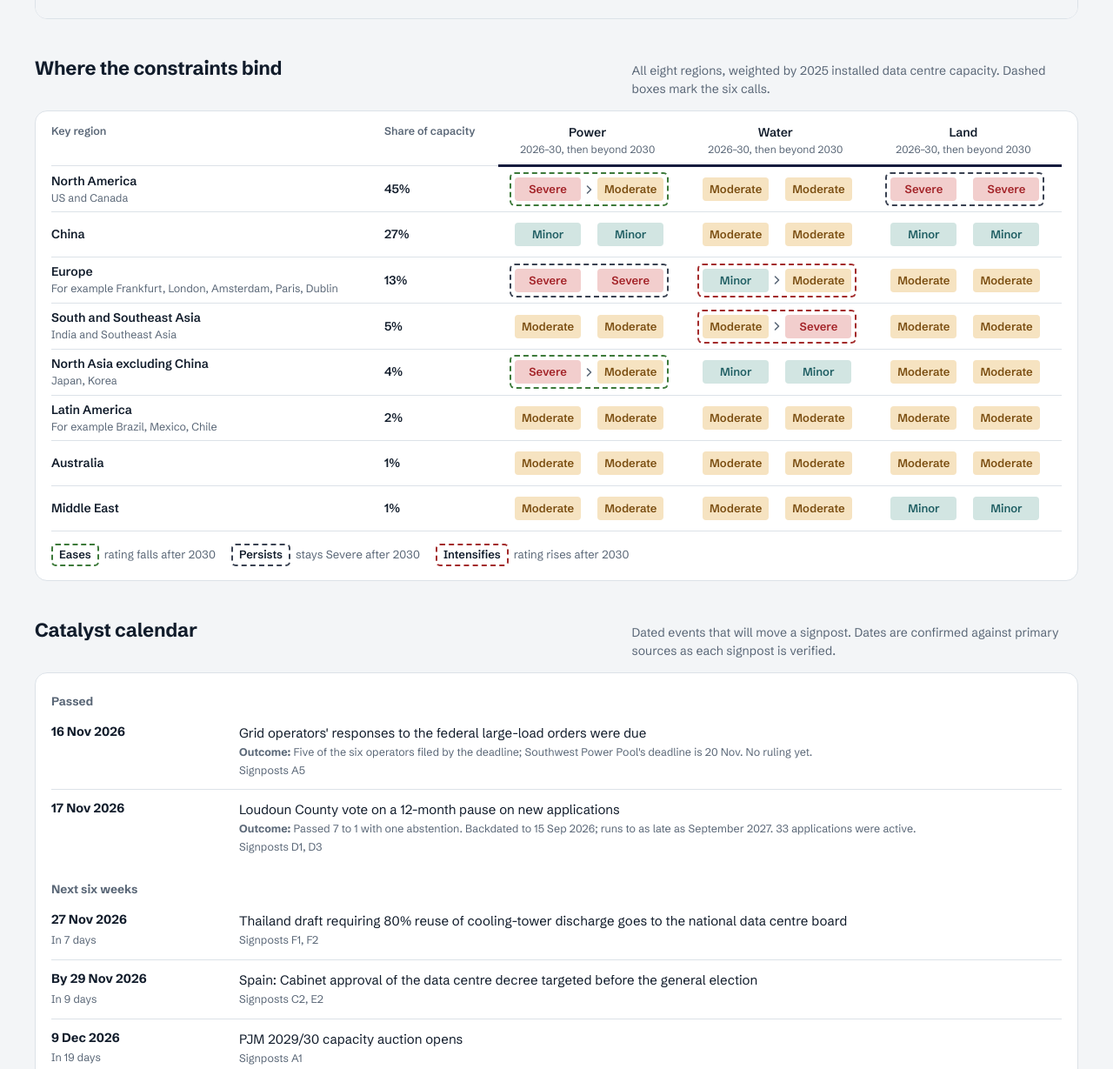
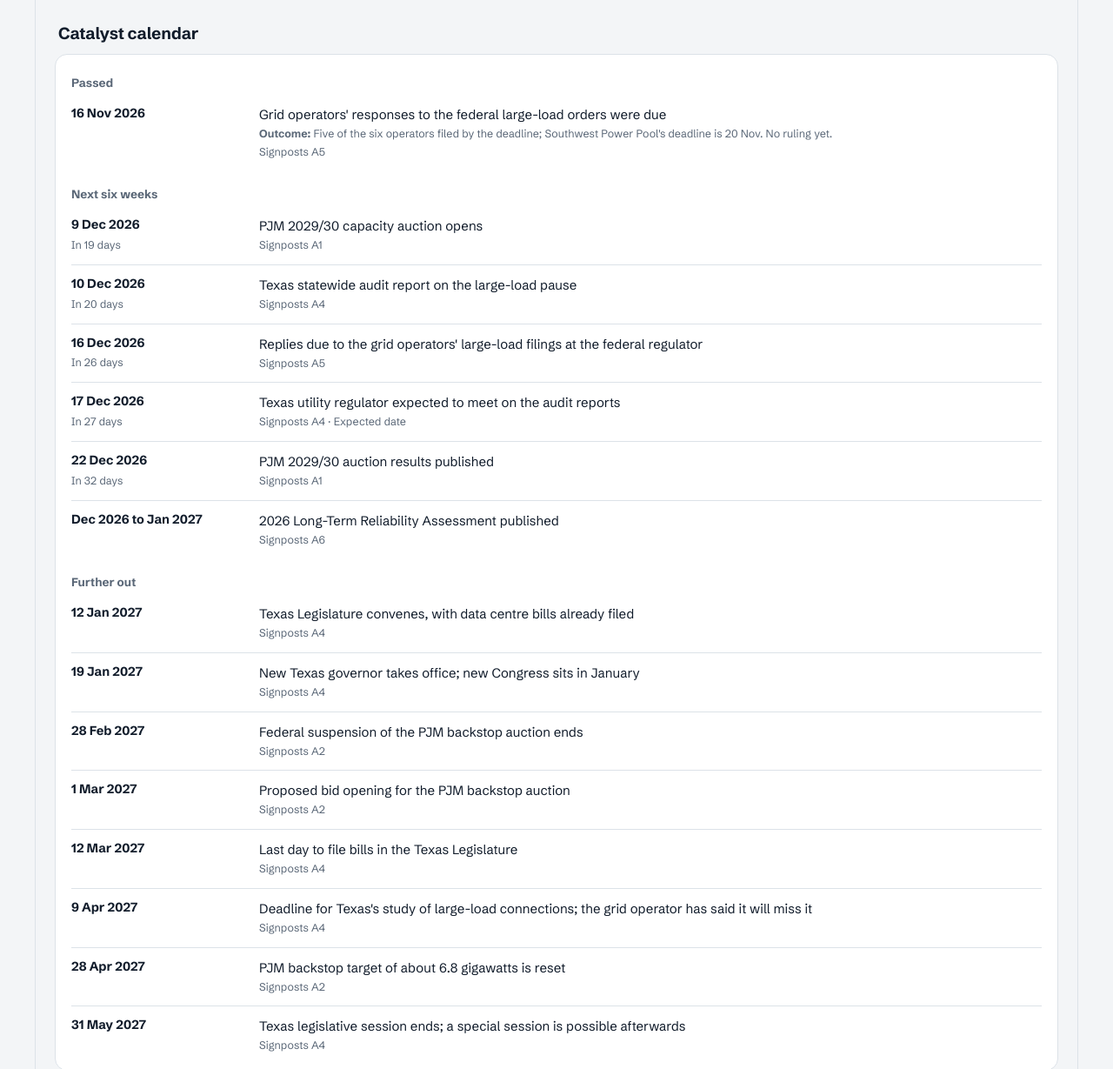
Before and after one commit to dc-signpost-tracker/dc-signpost-tracker.github.io, a plain HTML site: page index.html in a window 1280 px wide. Shown: the part 2023-3252 px from the top of the page at 87% size. Drawn offline with Linux system fonts and the light colour scheme.

Commit message:
Remove the eight-region table; give each tab its own catalyst calendar
The 'Where the constraints bind' section is removed at the owner's request.
The calendar now sits inside each tab and lists only the events tied to
that tab's signposts.

Co-Authored-By: Claude Fable 5.2 <noreply@anthropic.com>
Claude-Session: https://claude.ai/code/session_01CRLK5iwjDY7fmF5PHjUZsh

```diff
--- a/index.html
+++ b/index.html
@@ -189,7 +189,8 @@ details.more dd{margin:0;font-size:14.5px;line-height:1.45;max-width:75ch}
 .g-ref{stroke:var(--accent);stroke-width:6;stroke-linecap:round;opacity:.45}
 .g-axis{font-size:11px;fill:var(--muted);font-family:var(--font)}
 
-/* calendar */
+/* calendar: inside each tab, only that tab's signposts */
+.cal-title{margin:30px 4px 12px;font-size:19px}
 .cal{background:var(--surface);border:1px solid var(--rule);border-radius:14px;padding:6px 18px}
 .cal h3{font-size:13.5px;font-weight:700;color:var(--muted);padding:16px 0 4px}
 .ev{display:grid;grid-template-columns:104px 1fr;gap:4px 16px;padding:12px 0;border-top:1px solid var(--rule)}
@@ -237,28 +238,6 @@ footer{margin-top:40px;color:var(--muted);font-size:13px;max-width:70ch}
       <span><span class="sq"></span> no signal yet</span>
     </div>
     <div id="board"></div>
-  </section>
-
-  <section aria-labelledby="h-heat">
-    <div class="sec-head">
-      <h2 id="h-heat">Where the constraints bind</h2>
-      <p>All eight regions, weighted by 2025 installed data centre capacity. Dashed boxes mark the six calls.</p>
-    </div>
-    <div class="hm"><div class="tbl-wrap" id="heat"></div>
-      <div class="hm-key">
-        <span><i style="border-color:var(--ease)">Eases</i> rating falls after 2030</span>
-        <span><i style="border-color:var(--pers)">Persists</i> stays Severe after 2030</span>
-        <span><i style="border-color:var(--int)">Intensifies</i> rating rises after 2030</span>
-      </div>
-    </div>
-  </section>
-
-  <section aria-labelledby="h-cal">
-    <div class="sec-head">
-      <h2 id="h-cal">Catalyst calendar</h2>
-      <p>Dated events that will move a signpost. Dates are confirmed against primary sources as each signpost is verified.</p>
-    </div>
-    <div class="cal" id="cal"></div>
   </section>
 
   <section aria-labelledby="h-method">
@@ -309,14 +288,15 @@ footer{margin-top:40px;color:var(--muted);font-size:13px;max-width:70ch}
 
 <script>
 /* Data lives in data/*.json. preview.html carries the same data inline (window.__DATA__)
-   so it opens by double-click; it is generated by scripts/build_preview.py. */
+   so it opens by double-click; it is generated by scripts/build_preview.py.
+   data/heatmap.json holds the ratings for all eight regions; the page no longer shows it. */
 const el = (id) => document.getElementById(id);
 const esc = (v) => String(v ?? "").replace(/[&<>"']/g, c => ({"&":"&amp;","<":"&lt;",">":"&gt;",'"':"&quot;","'":"&#39;"}[c]));
 const day = (s) => new Date(s + "T00:00:00Z");
 const fmt = (s) => day(s).toLocaleDateString("en-GB",{day:"numeric",month:"short",year:"numeric",timeZone:"UTC"});
 const now = new Date();
 const TODAY = now.getFullYear() + "-" + String(now.getMonth()+1).padStart(2,"0") + "-" + String(now.getDate()).padStart(2,"0");
-let CALLS = [], EVENTS = [], HEAT = [];
+let CALLS = [], EVENTS = [];
 
 function stance(dir, status){
   if (status === "none" || !status) return "none";
@@ -376,17 +356,6 @@ function signpost(sp, call){
 
 const ARROW = `<svg width="9" height="12" viewBox="0 0 9 12" aria-hidden="true"><path d="M2.5 2 6.5 6 2.5 10" fill="none" stroke="currentColor" stroke-width="1.6" stroke-linecap="round" stroke-linejoin="round"/></svg>`;
 const BANDS = {Easing:"Easing after 2030", Persisting:"Persisting beyond 2030", Intensifying:"Intensifying after 2030"};
-const S = "Severe";
-function renderHeat(){
-  const rank = {Minor:1, Moderate:2, Severe:3};
-  const cell = ([a,b]) => {
-    const d = rank[b] < rank[a] ? "Easing" : rank[b] > rank[a] ? "Intensifying" : a === S ? "Persisting" : "";
-    return `<td class="c"><span class="pair ${d}"><span class="chip sev-${esc(a)}">${esc(a)}</span>${a !== b ? ARROW : `<span style="width:9px"></span>`}<span class="chip sev-${esc(b)}">${esc(b)}</span></span></td>`;
-  };
-  const th = n => `<th class="c">${n}<small>2026–30, then beyond 2030</small></th>`;
-  el("heat").innerHTML = `<table><tr><th>Key region</th><th>Share of capacity</th>${th("Power")}${th("Water")}${th("Land")}</tr>` +
-    HEAT.map(r => `<tr><td>${esc(r.name)}${r.sub ? `<small>${esc(r.sub)}</small>` : ""}</td><td class="pct">${esc(r.share)}%</td>${cell(r.power)}${cell(r.water)}${cell(r.land)}</tr>`).join("") + `</table>`;
-}
 const CHEV = `<svg class="chev" width="20" height="20" viewBox="0 0 20 20" aria-hidden="true"><path d="M5 7.5 10 12.5 15 7.5" fill="none" stroke="currentColor" stroke-width="1.8" stroke-linecap="round" stroke-linejoin="round"/></svg>`;
 
 
@@ -426,6 +395,7 @@ function renderBoard(){
         <p class="depends"><b>${esc(c.key.label)}:</b> ${esc(c.key.text)}</p>
         <p class="depends"><b>What the call depends on.</b> ${esc(c.depends)}</p>
         <div class="sps">${c.sps.map(sp => signpost(sp, c)).join("")}</div>
+        ${calendarFor(c)}
       </div>
     </div>`;
 }
@@ -436,9 +406,9 @@ function selectCall(id, focus){
   if (focus) { const tab = document.getElementById("tab-" + id); if (tab) tab.focus(); }
 }
 
-function renderCal(){
-  const today = day(TODAY), groups = {past:[], soon:[], later:[]};
-  EVENTS.forEach(e => {
+function calendarFor(c){
+  const ids = c.sps.map(sp => sp.id), today = day(TODAY), groups = {past:[], soon:[], later:[]};
+  EVENTS.filter(e => e.sp.some(x => ids.includes(x))).forEach(e => {
     const diff = Math.round((day(e.d) - today) / 864e5);
     (diff < 0 ? groups.past : diff <= 45 ? groups.soon : groups.later).push({...e, diff});
   });
@@ -447,12 +417,11 @@ function renderCal(){
     if (kind === "past") sub = e.outcome ? "" : `<span class="due">Outcome to log</span>`;
     else if (kind === "soon" && !e.fuzzy) sub = `<span>${e.diff === 0 ? "Today" : "In " + e.diff + (e.diff === 1 ? " day" : " days")}</span>`;
     return `<div class="ev"><div class="ev-date"><b>${esc(e.label)}</b>${sub}</div>
-      <div><p>${esc(e.text)}</p>${e.outcome ? `<p class="refs"><b>Outcome:</b> ${esc(e.outcome)}</p>` : ""}<div class="refs">Signposts ${esc(e.sp.join(", "))}${e.note ? " · " + esc(e.note) : ""}</div></div></div>`;
+      <div><p>${esc(e.text)}</p>${e.outcome ? `<p class="refs"><b>Outcome:</b> ${esc(e.outcome)}</p>` : ""}<div class="refs">Signposts ${esc(e.sp.filter(x => ids.includes(x)).join(", "))}${e.note ? " · " + esc(e.note) : ""}</div></div></div>`;
   };
-  el("cal").innerHTML =
-    `<h3>Passed</h3>${groups.past.map(e => row(e,"past")).join("")}` +
-    `<h3>Next six weeks</h3>${groups.soon.map(e => row(e,"soon")).join("")}` +
-    `<h3>Further out</h3>${groups.later.map(e => row(e,"later")).join("")}`;
+  const part = (title, list, kind) => list.length ? `<h3>${title}</h3>${list.map(e => row(e, kind)).join("")}` : "";
+  const body = part("Passed", groups.past, "past") + part("Next six weeks", groups.soon, "soon") + part("Further out", groups.later, "later");
+  return `<h2 class="cal-title">Catalyst calendar</h2><div class="cal">${body || `<p class="small" style="padding:14px 0">No dated catalysts for these signposts.</p>`}</div>`;
 }
 
 el("board").addEventListener("click", ev => {
@@ -473,15 +442,15 @@ window.addEventListener("hashchange", () => {
 async function load(){
   if (window.__DATA__) return window.__DATA__;
   const get = (f) => fetch("data/" + f, {cache:"no-cache"}).then(r => { if (!r.ok) throw new Error(f); return r.json(); });
-  const [signposts, calendar, heatmap] = await Promise.all([get("signposts.json"), get("calendar.json"), get("heatmap.json")]);
-  return {signposts, calendar, heatmap};
+  const [signposts, calendar] = await Promise.all([get("signposts.json"), get("calendar.json")]);
+  return {signposts, calendar};
 }
 load().then(d => {
-  CALLS = d.signposts.calls; EVENTS = d.calendar.events; HEAT = d.heatmap.regions;
+  CALLS = d.signposts.calls; EVENTS = d.calendar.events;
   el("asof").innerHTML = d.signposts.last_refreshed
     ? `Last refreshed <b>${esc(fmt(d.signposts.last_refreshed))}</b>`
     : `<b>Not yet refreshed</b> from primary sources`;
-  renderBoard(); renderHeat(); renderCal();
+  renderBoard();
 }).catch(() => {
   el("loaderr").innerHTML = `<p class="load-err">The data files could not be loaded. If you opened this file directly from a folder, open preview.html instead.</p>`;
 });
```
Also changed, not shown: 2 other files.
